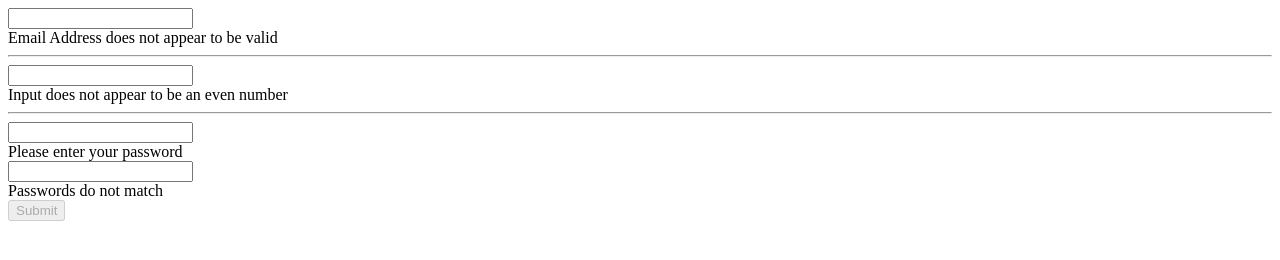
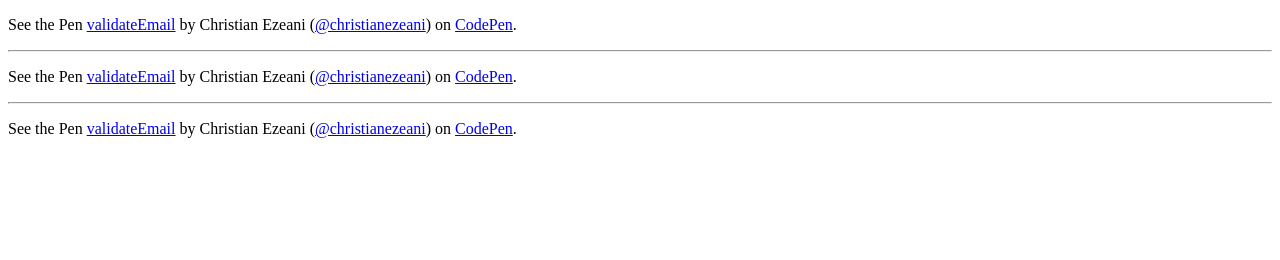
Before and after one commit to ngStuff/ngValidate, a website built with webpack: page docs/demo/index.html in a window 1280 px wide. Built offline with nearby package versions, Linux system fonts and the light colour scheme; a script that the page names is missing.

Commit message:
Minor updates

```diff
--- a/docs/demo/index.html
+++ b/docs/demo/index.html
@@ -15,49 +15,19 @@
 <body ng-controller="MyAppController">
 
   <form name="demoForm">
-    <input type="text" name="email" ng-model="data.email" validate-email>
-    <div ng-if="demoForm.$error.email">Email Address does not appear to be valid</div>
+    <p data-height="265" data-theme-id="0" data-slug-hash="MEbBPY" data-default-tab="html,result" data-user="christianezeani" data-embed-version="2" data-pen-title="validateEmail" class="codepen">See the Pen <a href="https://codepen.io/christianezeani/pen/MEbBPY/">validateEmail</a> by Christian Ezeani (<a href="https://codepen.io/christianezeani">@christianezeani</a>) on <a href="https://codepen.io">CodePen</a>.</p>
 
     <hr>
 
-    <input type="text" name="name" ng-model="data.name" validate-callback="isEven($data)">
-    <div ng-if="demoForm.$error.callback">Input does not appear to be an even number</div>
+    <p data-height="265" data-theme-id="0" data-slug-hash="aLBjmO" data-default-tab="html,result" data-user="christianezeani" data-embed-version="2" data-pen-title="validateCallback" class="codepen">See the Pen <a href="https://codepen.io/christianezeani/pen/aLBjmO/">validateEmail</a> by Christian Ezeani (<a href="https://codepen.io/christianezeani">@christianezeani</a>) on <a href="https://codepen.io">CodePen</a>.</p>
 
     <hr>
 
-    <div>
-      <input type="password" name="password" ng-model="data.password" required>
-      <div ng-if="demoForm.$error.required">Please enter your password</div>
-    </div>
+    <p data-height="265" data-theme-id="0" data-slug-hash="ZXBjwb" data-default-tab="html,result" data-user="christianezeani" data-embed-version="2" data-pen-title="matchWith" class="codepen">See the Pen <a href="https://codepen.io/christianezeani/pen/ZXBjwb/">validateEmail</a> by Christian Ezeani (<a href="https://codepen.io/christianezeani">@christianezeani</a>) on <a href="https://codepen.io">CodePen</a>.</p>
 
-    <div>
-      <input type="password" name="password" ng-model="data.cpassword" match-with="data.password">
-      <div ng-if="demoForm.$error.match">Passwords do not match</div>
-    </div>
-
-    <div>
-      <button ng-disabled="demoForm.$invalid" type="submit">Submit</button>
-    </div>
   </form>
 
-  <script src="assets/angularjs/angular.min.js"></script>
-  <script src="../../dist/ngValidate.js"></script>
-
-  <script type="text/javascript">
-  var myApp = angular.module('myApp', ['ngValidate']);
-
-  myApp.controller('MyAppController', ['$scope', function ($scope) {
-
-    $scope.data = {};
-
-    $scope.isEven = function (data) {
-      if (!data || isNaN(data)) return false;
-      if (data % 2) return false;
-      return true;
-    };
-
-  }]);
-  </script>
+  <script async src="https://production-assets.codepen.io/assets/embed/ei.js"></script>
 </body>
 
 </html>
```
Also changed, not shown: 1 other file.
